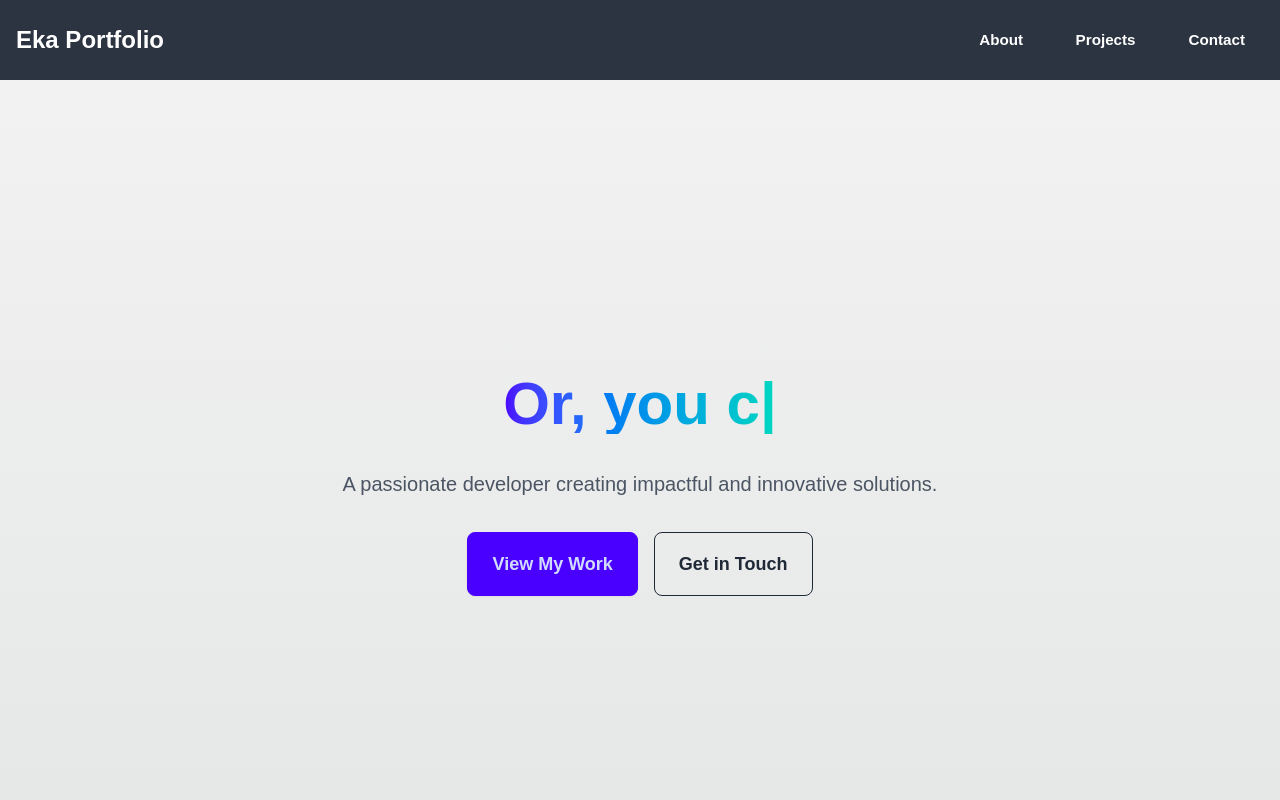
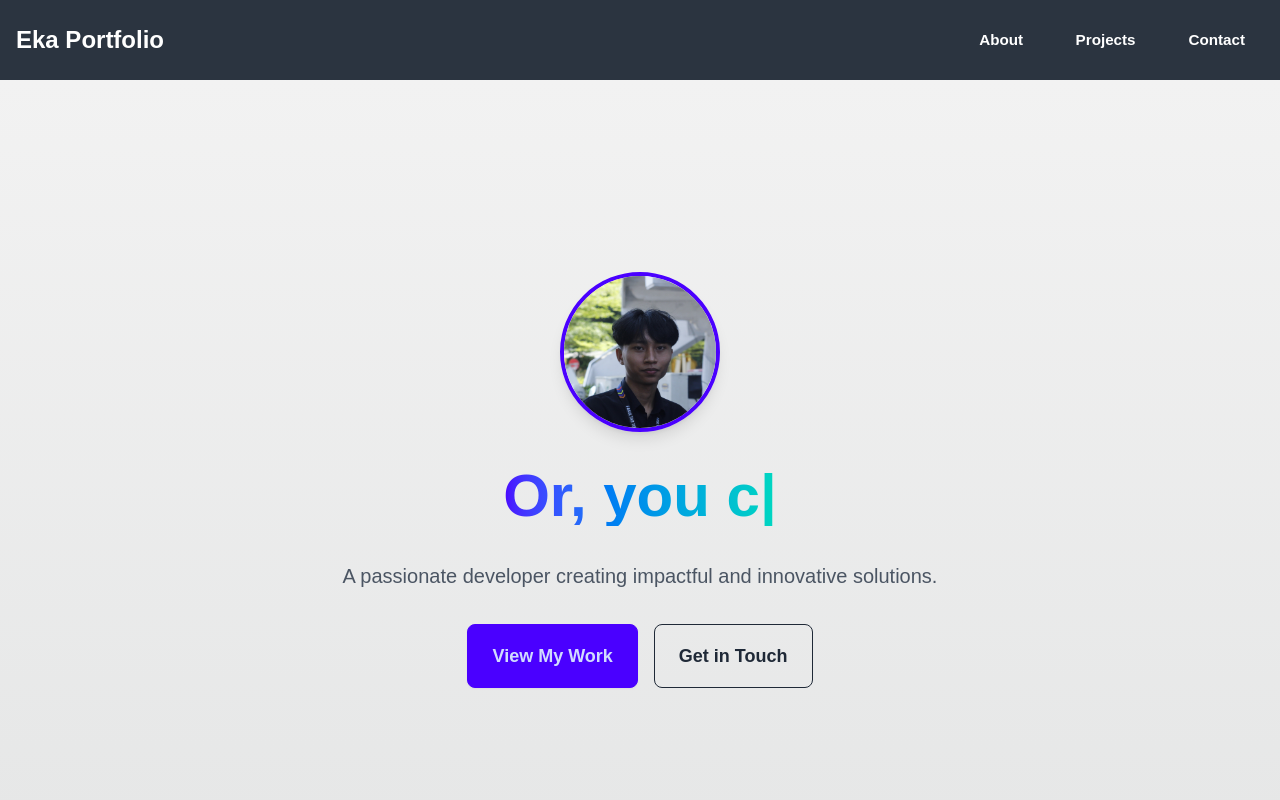
Before and after one commit to TwicePie/ocharu-portfolio, a Next.js app: page / in a window 1280 px wide. Shown: the top 800 px of the page. Built offline with nearby package versions, Linux system fonts and the light colour scheme.

Commit message:
menambah Profile picture

```diff
--- a/src/components/homepage.js
+++ b/src/components/homepage.js
@@ -92,11 +92,20 @@ export default function Homepage() {
 
       {/* Hero Section */}
       <section
-        className="min-h-screen flex items-center justify-center bg-gradient-to-b from-base-200 to-base-300 py-20 px-4"
+        className="min-h-screen flex items-center justify-center bg-gradient-to-b from-base-200 to-base-300 py-10 px-4"
         data-aos="fade-up"
         data-aos-duration="1500"
       >
         <div className="text-center max-w-4xl mx-auto">
+          {/* Foto Profil */}
+          <div className="flex justify-center mb-6">
+            <img
+              src="/images/profile.JPG" // Ganti dengan path foto Anda
+              alt="Profile Picture"
+              className="w-40 h-40 rounded-full shadow-lg border-4 border-primary"
+            />
+          </div>
+
           <div className="mb-8">
             <div className="h-20 flex items-center justify-center">
               <h2 className="text-4xl md:text-6xl font-bold bg-clip-text text-transparent bg-gradient-to-r from-primary to-accent">
```
Also changed, not shown: public/images/profile.JPG (added).
